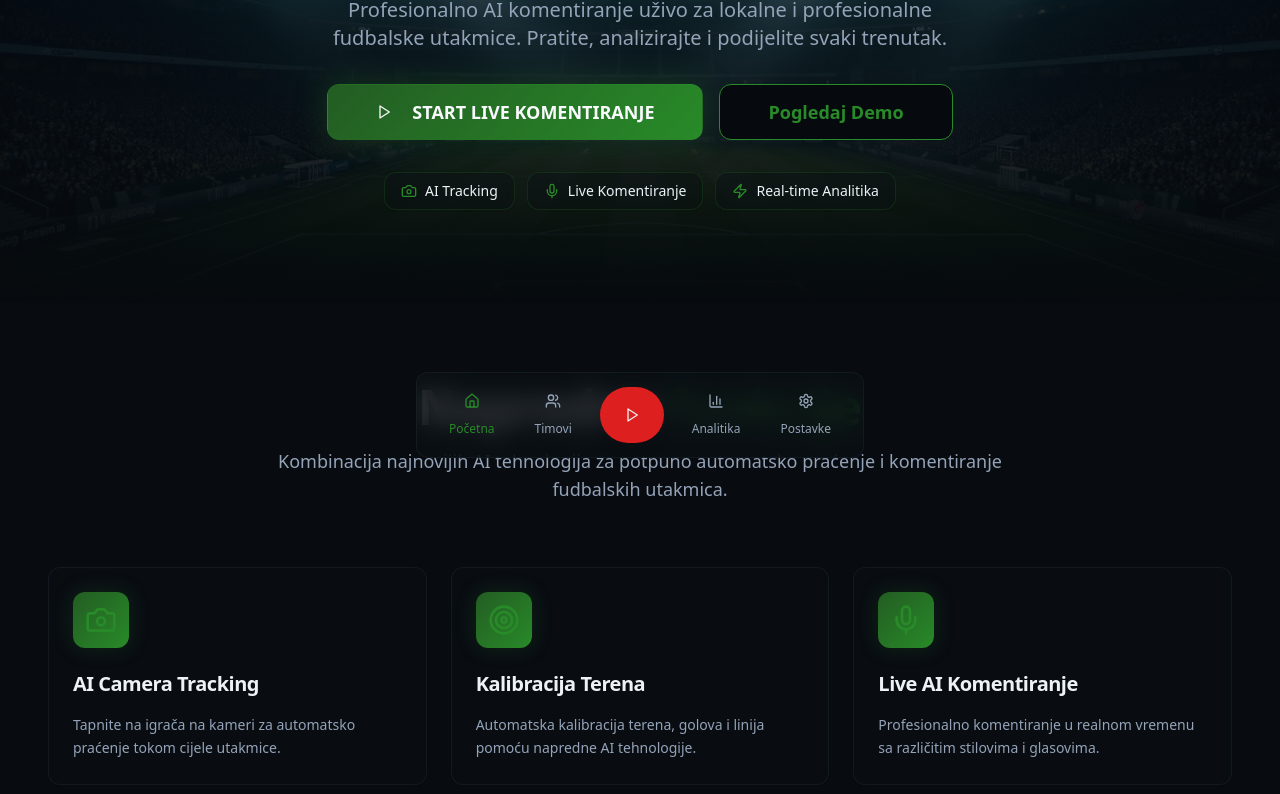
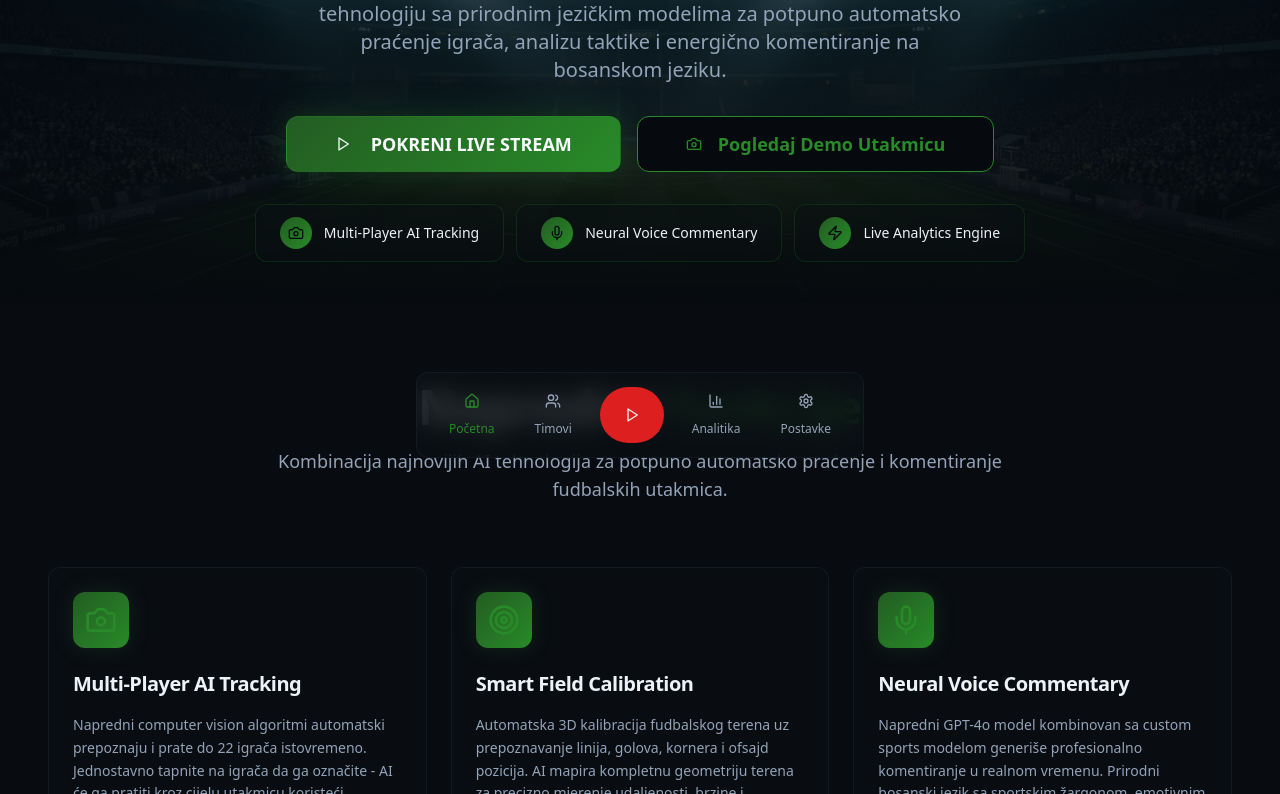
Before and after one commit to Baki39/live-pitch-ai-commentary, a React (Vite) app: page / in a window 1280 px wide. Shown: the part 326-1120 px from the top of the page. Built offline with nearby package versions, Linux system fonts and the light colour scheme.

Commit message:
Enhance feature descriptions

```diff
--- a/src/components/FeaturesGrid.tsx
+++ b/src/components/FeaturesGrid.tsx
@@ -18,18 +18,18 @@ export const FeaturesGrid = () => {
   const features = [
     {
       icon: <Camera className="w-8 h-8 text-field-light" />,
-      title: "AI Camera Tracking",
-      description: "Tapnite na igrača na kameri za automatsko praćenje tokom cijele utakmice."
+      title: "Multi-Player AI Tracking",
+      description: "Napredni computer vision algoritmi automatski prepoznaju i prate do 22 igrača istovremeno. Jednostavno tapnite na igrača da ga označite - AI će ga pratiti kroz cijelu utakmicu koristeći biomechaniku kretanja i prepoznavanje lica."
     },
     {
       icon: <Target className="w-8 h-8 text-field-light" />,
-      title: "Kalibracija Terena",
-      description: "Automatska kalibracija terena, golova i linija pomoću napredne AI tehnologije."
+      title: "Smart Field Calibration",
+      description: "Automatska 3D kalibracija fudbalskog terena uz prepoznavanje linija, golova, kornera i ofsajd pozicija. AI mapira kompletnu geometriju terena za precizno mjerenje udaljenosti, brzine i pozicioniranje igrača u realnom prostoru."
     },
     {
       icon: <Mic className="w-8 h-8 text-field-light" />,
-      title: "Live AI Komentiranje",
-      description: "Profesionalno komentiranje u realnom vremenu sa različitim stilovima i glasovima."
+      title: "Neural Voice Commentary",
+      description: "Napredni GPT-4o model kombinovan sa custom sports modelom generiše profesionalno komentiranje u realnom vremenu. Prirodni bosanski jezik sa sportskim žargonom, emotivnim reakcijama na golove i taktičkim analizama."
     },
     {
       icon: <Users className="w-8 h-8 text-field-light" />,
@@ -38,13 +38,13 @@ export const FeaturesGrid = () => {
     },
     {
       icon: <MessageSquare className="w-8 h-8 text-field-light" />,
-      title: "Stilovi Komentarisanja",
-      description: "Izaberite između energičnog, profesionalnog, emotivnog i drugih stilova."
+      title: "Personalized Commentary Styles",
+      description: "6 različitih stilova komentarisanja: Energični (kao Dragan Stojković), Profesionalni (BBC stil), Emotivni (južnoamerički), Analitički (taktički), Lokalni (prijateljski) i Dramatični (finale Svjetskog prvenstva)."
     },
     {
       icon: <BarChart3 className="w-8 h-8 text-field-light" />,
-      title: "Detaljana Analitika",
-      description: "Šutevi, golovi, korneri, posjed lopte i sveobuhvatne statistike."
+      title: "Live Analytics Engine",
+      description: "Sveobuhvatna analiza utakmice u realnom vremenu: heat mape igrača, brzina trčanja, preciznost dodavanja, šutevi po zonama, posjed lopte po sektorima, pressing intenzitet i xG (Expected Goals) statistike sa vizualnim prikazom."
     },
     {
       icon: <Globe className="w-8 h-8 text-field-light" />,
--- a/src/components/HeroSection.tsx
+++ b/src/components/HeroSection.tsx
@@ -24,8 +24,9 @@ export const HeroSection = () => {
               <span className="text-goalpost">Komentator</span>
             </h1>
             <p className="text-lg md:text-xl text-muted-foreground max-w-2xl mx-auto">
-              Profesionalno AI komentiranje uživo za lokalne i profesionalne fudbalske utakmice.
-              Pratite, analizirajte i podijelite svaki trenutak.
+              Revolucionarna AI platforma za profesionalno komentiranje fudbalskih utakmica u realnom vremenu.
+              Kombinira naprednu computer vision tehnologiju sa prirodnim jezičkim modelima za potpuno automatsko
+              praćenje igrača, analizu taktike i energično komentiranje na bosanskom jeziku.
             </p>
           </div>
 
@@ -33,31 +34,38 @@ export const HeroSection = () => {
           <div className="flex flex-col sm:flex-row gap-4 justify-center items-center">
             <Button variant="hero" size="xl" className="w-full sm:w-auto">
               <Play className="w-6 h-6 mr-3" />
-              START LIVE KOMENTIRANJE
+              POKRENI LIVE STREAM
             </Button>
             <Button variant="outline" size="xl" className="w-full sm:w-auto border-field-light text-field-light hover:bg-field-green/10">
-              Pogledaj Demo
+              <Camera className="w-5 h-5 mr-2" />
+              Pogledaj Demo Utakmicu
             </Button>
           </div>
 
           {/* Feature Pills */}
           <div className="flex flex-wrap justify-center gap-3 mt-8">
-            <Card className="px-4 py-2 bg-card/40 backdrop-blur-sm border-field-light/20">
-              <div className="flex items-center space-x-2 text-sm">
-                <Camera className="w-4 h-4 text-field-light" />
-                <span>AI Tracking</span>
+            <Card className="px-6 py-3 bg-card/40 backdrop-blur-sm border-field-light/20 hover:bg-card/60 transition-all">
+              <div className="flex items-center space-x-3 text-sm font-medium">
+                <div className="w-8 h-8 bg-gradient-field rounded-full flex items-center justify-center">
+                  <Camera className="w-4 h-4 text-background" />
+                </div>
+                <span>Multi-Player AI Tracking</span>
               </div>
             </Card>
-            <Card className="px-4 py-2 bg-card/40 backdrop-blur-sm border-field-light/20">
-              <div className="flex items-center space-x-2 text-sm">
-                <Mic className="w-4 h-4 text-field-light" />
-                <span>Live Komentiranje</span>
+            <Card className="px-6 py-3 bg-card/40 backdrop-blur-sm border-field-light/20 hover:bg-card/60 transition-all">
+              <div className="flex items-center space-x-3 text-sm font-medium">
+                <div className="w-8 h-8 bg-gradient-field rounded-full flex items-center justify-center">
+                  <Mic className="w-4 h-4 text-background" />
+                </div>
+                <span>Neural Voice Commentary</span>
               </div>
             </Card>
-            <Card className="px-4 py-2 bg-card/40 backdrop-blur-sm border-field-light/20">
-              <div className="flex items-center space-x-2 text-sm">
-                <Zap className="w-4 h-4 text-field-light" />
-                <span>Real-time Analitika</span>
+            <Card className="px-6 py-3 bg-card/40 backdrop-blur-sm border-field-light/20 hover:bg-card/60 transition-all">
+              <div className="flex items-center space-x-3 text-sm font-medium">
+                <div className="w-8 h-8 bg-gradient-field rounded-full flex items-center justify-center">
+                  <Zap className="w-4 h-4 text-background" />
+                </div>
+                <span>Live Analytics Engine</span>
               </div>
             </Card>
           </div>
```
